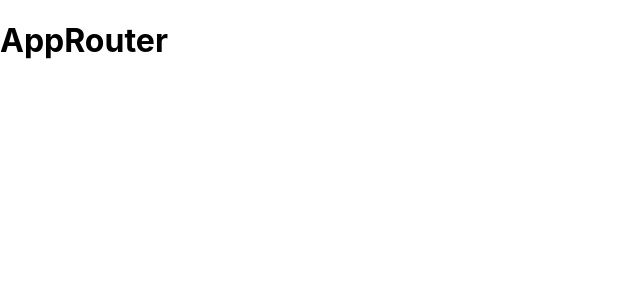
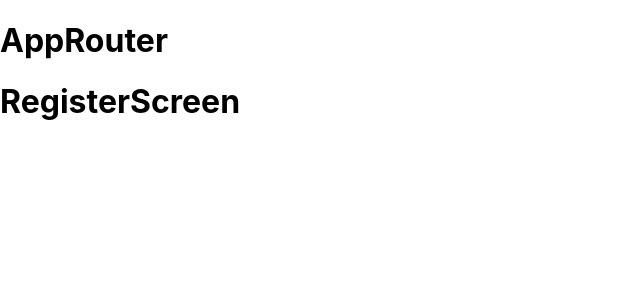
Before and after one commit to manuelsaezcarmona/instaclon_front, a React (Create React App) app: page /register in a window 1280 px wide. Shown: the top 300 px of the page, without its empty margins (0-640 px from the left). Built offline with nearby package versions, Linux system fonts and the light colour scheme.

Commit message:
first approach to Routes

```diff
--- a/src/components/login/loginscreen.js
+++ b/src/components/login/loginscreen.js
@@ -1,6 +1,6 @@
 import React from 'react';
 
-export function loginScreen() {
+export function LoginScreen() {
   return (
     <div>
       <h1>loginScreen</h1>
--- a/src/components/posts/postscreen.js
+++ b/src/components/posts/mainscreen.js
@@ -1,9 +1,9 @@
 import React from 'react';
 
-export function postScreen() {
+export function MainScreen() {
   return (
     <div>
-      <h1>postScreen</h1>
+      <h1>MainScreen</h1>
     </div>
   );
 }
--- a/src/components/register/registerscreen.js
+++ b/src/components/register/registerscreen.js
@@ -1,9 +1,9 @@
 import React from 'react';
 
-export function registerScreen() {
+export function RegisterScreen() {
   return (
     <div>
-      <h1>registerScreen</h1>
+      <h1>RegisterScreen</h1>
     </div>
   );
 }
--- a/src/components/user/userscreen.js
+++ b/src/components/user/userscreen.js
@@ -1,6 +1,6 @@
 import React from 'react';
 
-export function userScreen() {
+export function UserScreen() {
   return (
     <div>
       <h1>userScreen</h1>
--- a/src/routers/AppRouter.js
+++ b/src/routers/AppRouter.js
@@ -1,9 +1,22 @@
 import React from 'react';
+import { BrowserRouter as Router, Route, Routes } from 'react-router-dom';
+import { LoginScreen } from '../components/login/loginscreen';
+import { MainScreen } from '../components/posts/mainscreen';
+import { RegisterScreen } from '../components/register/registerscreen';
+import { UserScreen } from '../components/user/userscreen';
 
 export default function AppRouter() {
   return (
     <div>
       <h1>AppRouter</h1>
+      <Router>
+        <Routes>
+          <Route path="/login" element={<LoginScreen />} />
+          <Route path="/register" element={<RegisterScreen />} />
+          <Route path="/" element={<MainScreen />} />
+          <Route path="/user" element={<UserScreen />} />
+        </Routes>
+      </Router>
     </div>
   );
 }
```
